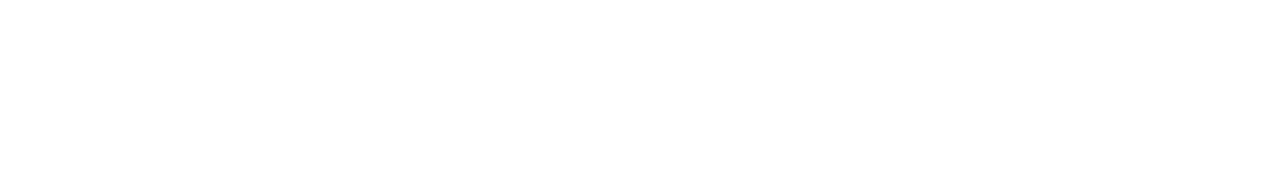
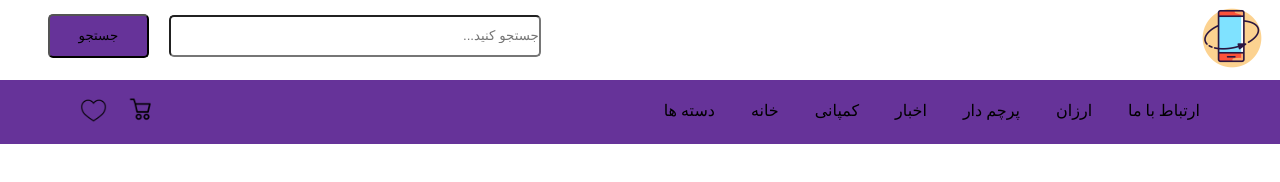
Before and after one commit to Awm1rOfficial86/Full-WebSite, a plain HTML site: page index.html in a window 1280 px wide. Drawn offline with Linux system fonts and the light colour scheme.

Commit message:
Add Header And Navbar

```diff
--- a/index.html
+++ b/index.html
@@ -7,6 +7,35 @@
     <title>سایت</title>
 </head>
 <body>
+    <header>
+        <div id="Web-Top">
+            <img id="Logo" src="Image/Logo.png">
+            <div id="Pack-BtSh">
+                <button id="Btn-Sh">جستجو</button>
+                <input id="Input-Sh" type="text" placeholder="...جستجو کنید">
 
+            </div>
+
+        </div>
+    </header>
+    <nav id="Navbar">
+        <ul id="Lip">
+            <li><a>دسته ها</a></li>
+            <li><a>خانه</a></li>
+            <li><a>کمپانی</a></li>
+            <li><a>اخبار</a></li>
+            <li><a>پرچم دار</a></li>
+            <li><a>ارزان</a></li>
+            <li><a>ارتباط با ما</a></li>
+
+        </ul>
+        <div id="Ico">
+            <ul>
+                <li><a><img src="Image/HEart.png"></a></li>
+                <li><a><img src="Image/Shoping.png"></a></li>
+            </ul>
+        </div>
+
+    </nav>
 </body>
 </html>
--- a/style.css
+++ b/style.css
@@ -0,0 +1,94 @@
+*{
+    margin: 0;
+    padding: 0;
+}
+@font-face {
+    font-family: 'lalezar';
+    src: url('font/TTF/Lalezar-Regular.ttf') format('woff2'),
+         url('font/OTF/Lalezar-Regular.otf') format('woff');
+    /* سایر خاصیت‌های مورد نیاز مانند font-weight و font-style */
+  }
+
+  .selector {
+    font-family: 'lalezar', sans-serif;
+  }
+#Web-Top{
+width: 100%;
+height: 5rem;
+}
+#Logo{
+    height: 4rem;
+    width: 4rem;
+    float: right;
+    position: relative;
+    top: 0.4rem;
+    right: 1rem;
+
+}
+#Pack-BtSh{
+    height: 3rem;
+    width: 31rem;
+    position: relative;
+    left: 3rem;
+    top:0.9rem;
+}
+#Btn-Sh{
+    width: 6.3rem;
+    height: 2.7rem;
+    background: rebeccapurple;
+    border-radius: 5px;
+    cursor: pointer;
+}
+#Input-Sh{
+    width: 23rem;
+    height: 2.4rem;
+    text-align: right;
+    border-radius: 5px;
+    background-color:white;
+    margin-left: 1rem;
+    cursor: pointer;
+}
+#Navbar{
+    width: 100%;
+    height: 4rem;
+    background: rebeccapurple;
+    position: relative;
+}
+#Lip li{
+    display: inline-block;
+    padding-right: 2rem;
+    cursor: pointer;
+}
+#Lip{
+    top: 1.3rem;
+    position: absolute;
+    right: 3rem;
+
+}
+#Ico ul{
+
+    width: 7rem;
+    position: relative;
+    left: 4rem;
+    top: 1rem;
+}
+#Ico li{
+    display: inline-block;
+    list-style: none;
+    margin-left:1rem;
+}
+#Ico li a img{
+    cursor: pointer;
+    height: 1.7rem;
+    width: 1.7rem;
+}
+
+
+@media only screen and (max-width: 900px) {
+    #Pack-BtSh {
+      display: none;
+    }
+    #Navbar{
+        display: none;
+    }
+  }
```
Also changed, not shown: Image/HEart.png (added), Image/Logo.png (added), Image/Shoping.png (added), font/OTF/Lalezar-Regular.otf (added), font/TTF/Lalezar-Regular.ttf (added), 1 other file.
